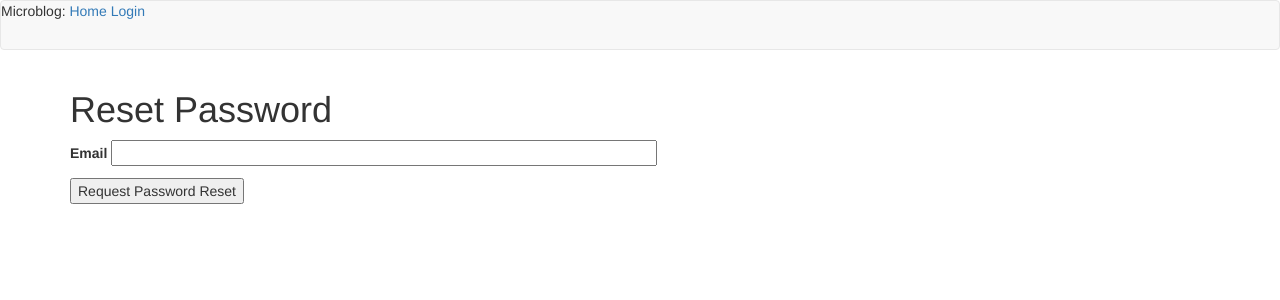
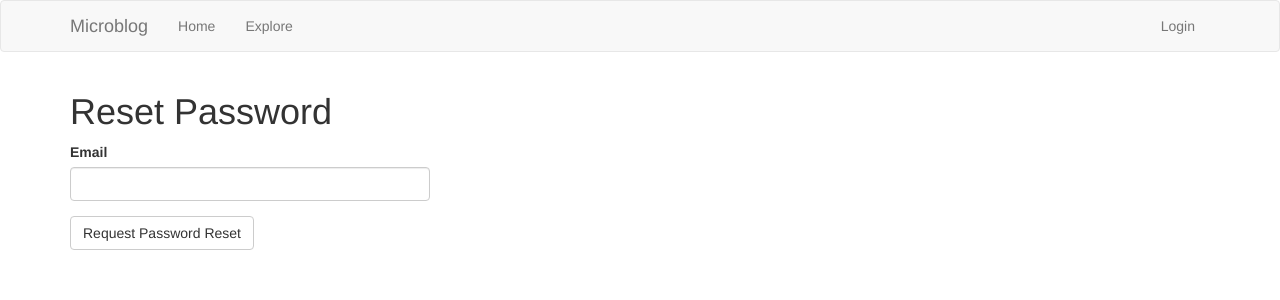
Before and after one commit to tzinas/web_training, a Flask app: page /reset_password_request in a window 1280 px wide. Shown: the top 300 px of the page. Run offline with Flask 2, Linux system fonts and the light colour scheme; some libraries are stand-ins or nearby versions.

Commit message:
Facelift part 1

```diff
--- a/microblog/app/templates/base.html
+++ b/microblog/app/templates/base.html
@@ -10,15 +10,31 @@
 
 {% block navbar %}
     <nav class="navbar navbar-default">
-        Microblog:
-        <a href = "{{ url_for('index') }}" >Home</a>
-        {% if current_user.is_anonymous %}
-        <a href = "{{ url_for('login') }}" >Login</a>
-        {% else %}
-        <a href = "{{ url_for('explore') }}" >Explore</a>
-        <a href = "{{ url_for('user', username = current_user.username) }}">Profile</a>
-        <a href = "{{ url_for('logout')}}" >Logout</a>
-        {% endif %}
+        <div class="container">
+            <div class="navbar-header">
+                <button type="button" class="navbar-toggle collapsed" data-toggle="collapse" data-target="#bs-example-navbar-collapse-1" aria-expanded="false">
+                    <span class="sr-only">Toggle navigation</span>
+                    <span class="icon-bar"></span>
+                    <span class="icon-bar"></span>
+                    <span class="icon-bar"></span>
+                </button>
+                <a class="navbar-brand" href="{{ url_for('index') }}">Microblog</a>
+            </div>
+            <div class="collapse navbar-collapse" id="bs-example-navbar-collapse-1">
+                <ul class="nav navbar-nav">
+                    <li><a href="{{ url_for('index') }}">Home</a></li>
+                    <li><a href="{{ url_for('explore') }}">Explore</a></li>
+                </ul>
+                <ul class="nav navbar-nav navbar-right">
+                    {% if current_user.is_anonymous %}
+                    <li><a href="{{ url_for('login') }}">Login</a></li>
+                    {% else %}
+                    <li><a href="{{ url_for('user', username=current_user.username) }}">Profile</a></li>
+                    <li><a href="{{ url_for('logout') }}">Logout</a></li>
+                    {% endif %}
+                </ul>
+            </div>
+        </div>
     </nav>
 {% endblock %}
 
--- a/microblog/app/templates/reset_password_request.html
+++ b/microblog/app/templates/reset_password_request.html
@@ -1,16 +1,11 @@
 {% extends "base.html" %}
+{% import 'bootstrap/wtf.html' as wtf %}
 
 {% block app_content %}
     <h1>Reset Password</h1>
-    <form action="" method="post">
-        {{ form.hidden_tag() }}
-        <p>
-            {{ form.email.label }}
-            {{ form.email(size=64) }}
-            {% for error in form.email.errors %}
-            <span style="color: red;">[{{ error }}]</span>
-            {% endfor %}
-        </p>
-        <p>{{ form.submit() }}</p>
-    </form>
+    <div class="row">
+        <div class="col-md-4">
+            {{ wtf.quick_form(form) }}
+        </div>
+    </div>
 {% endblock %}
```
